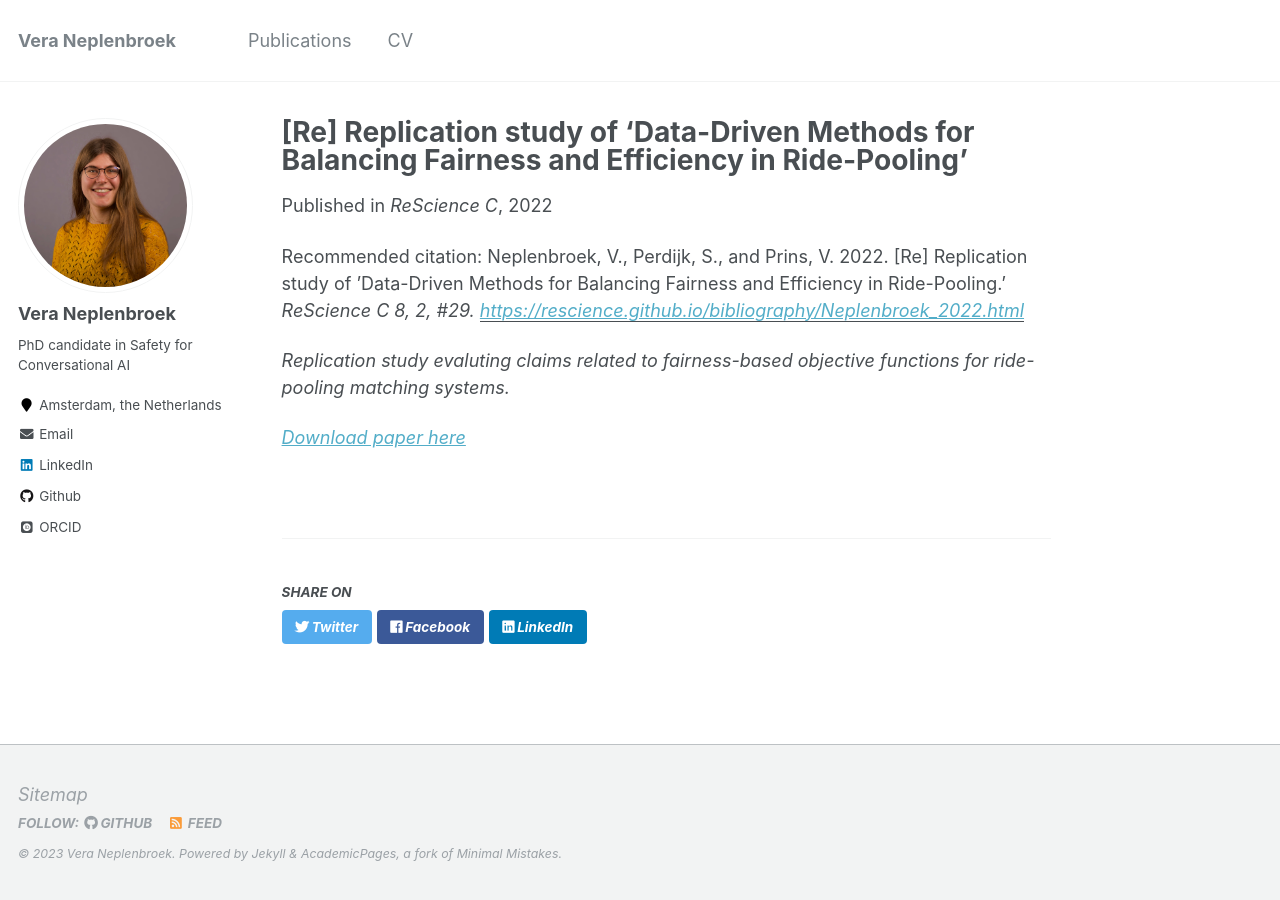
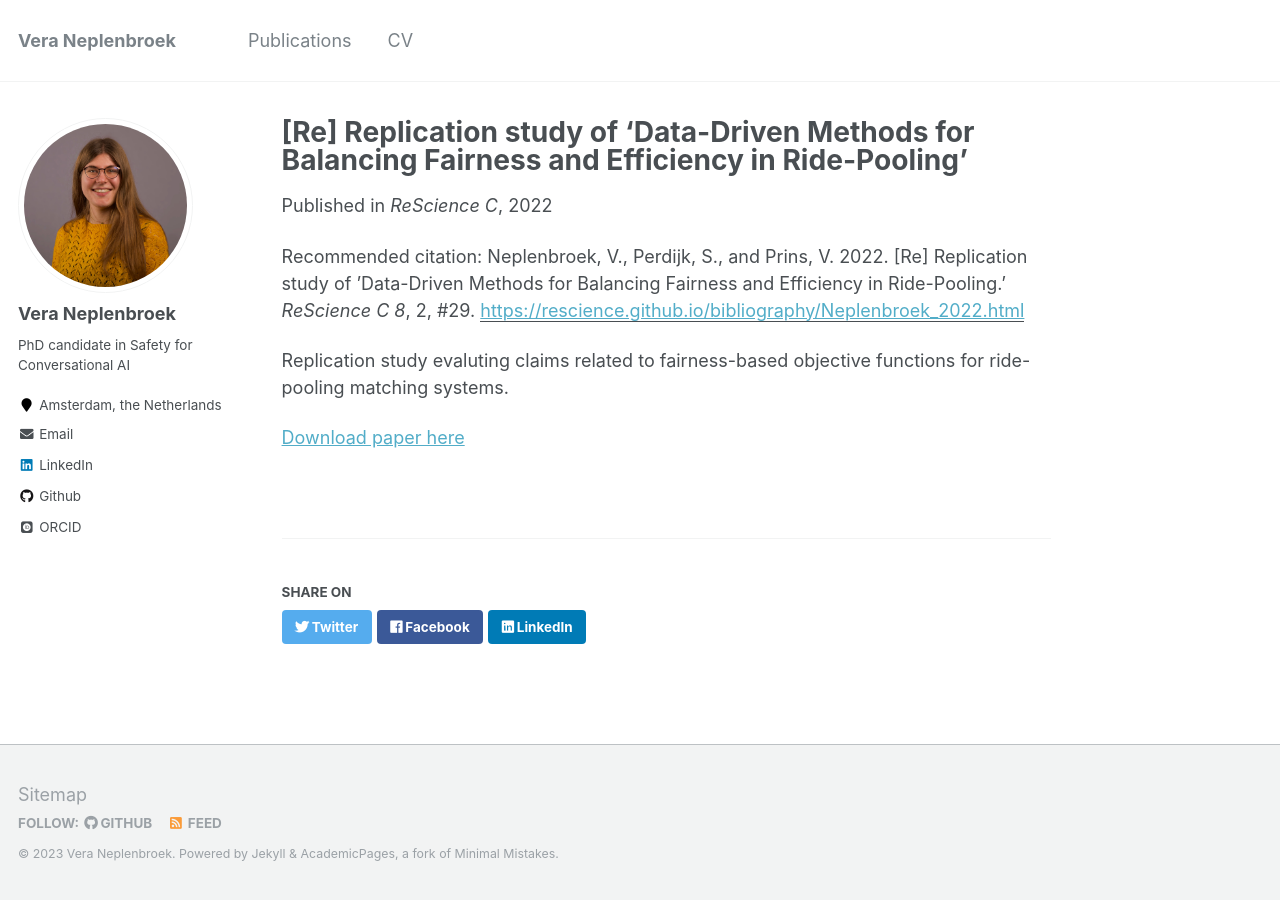
Before and after one commit to Veranep/Veranep.github.io, a Jekyll site: the page built from _publications/2022-05-23-repl.md, in a window 1280 px wide. Built offline with Jekyll 4.4.1, drawn with Linux system fonts in a browser that asks for light colours; some web fonts are replaced.

Commit message:
Fix broken html

```diff
--- a/_publications/2022-05-23-repl.md
+++ b/_publications/2022-05-23-repl.md
@@ -7,7 +7,7 @@ excerpt: 'Replication study evaluting claims related to fairness-based objective
 date: 2022-05-23
 venue: 'ReScience C'
 paperurl: 'https://rescience.github.io/bibliography/Neplenbroek_2022.html'
-citation: "Neplenbroek, V., Perdijk, S., and Prins, V. 2022. [Re] Replication study of ’Data-Driven Methods for Balancing Fairness and Efficiency in Ride-Pooling.’ <i>ReScience C 8<i>, 2, #29."
+citation: "Neplenbroek, V., Perdijk, S., and Prins, V. 2022. [Re] Replication study of ’Data-Driven Methods for Balancing Fairness and Efficiency in Ride-Pooling.’ <i>ReScience C 8</i>, 2, #29."
 ---
 Replication study evaluting claims related to fairness-based objective functions for ride-pooling matching systems.
 
```
